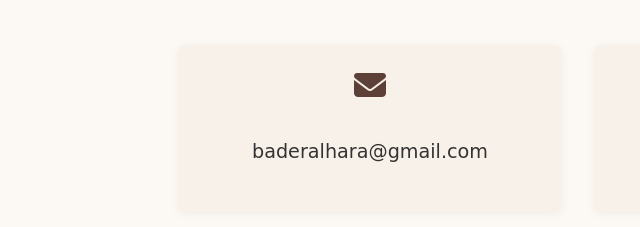
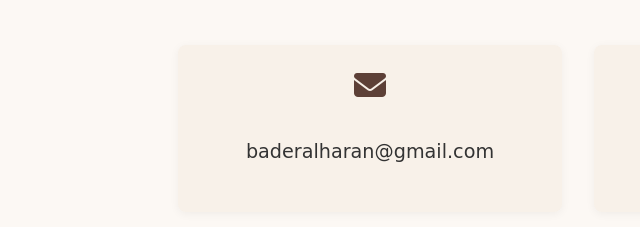
Before and after one commit to BaderAlHaran/Bader-AlHaran, a plain HTML site: page index.html in a window 1280 px wide. Shown: the part 1970-2197 px from the top of the page, 62-702 px from the left. Drawn offline with Linux system fonts and the light colour scheme; a web font is replaced by a local one.

Commit message:
Update index.html
email

```diff
--- a/index.html
+++ b/index.html
@@ -156,7 +156,7 @@
         <div class="contact-details">
             <div class="contact-item">
                 <i class="fas fa-envelope"></i>
-                <a href="mailto:baderalhara@gmail.com">baderalhara@gmail.com</a>
+                <a href="mailto:baderalhara@gmail.com">baderalharan@gmail.com</a>
             </div>
             <div class="contact-item">
                 <i class="fas fa-phone"></i>
```
